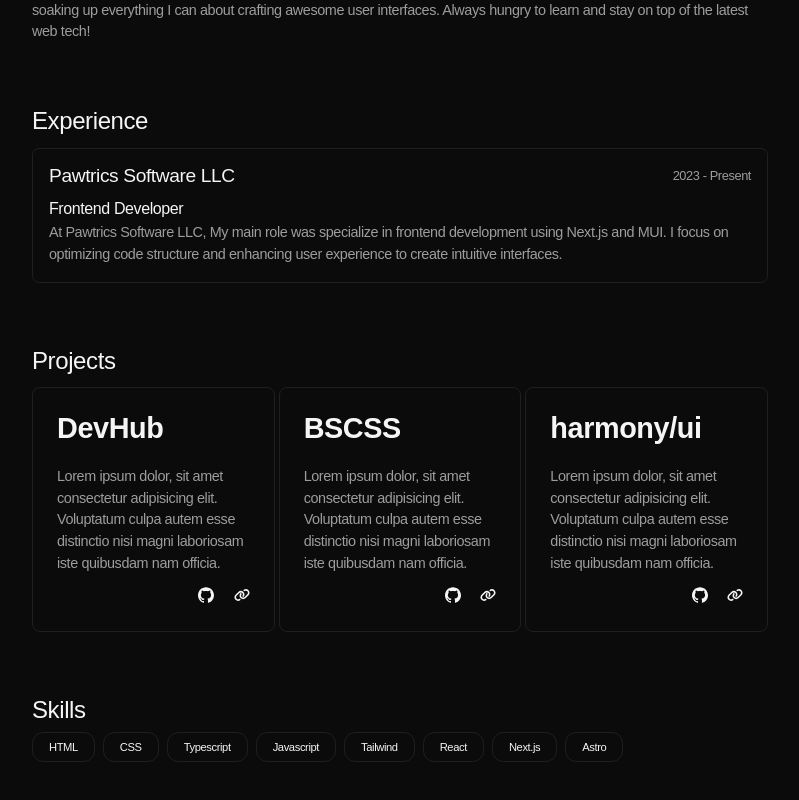
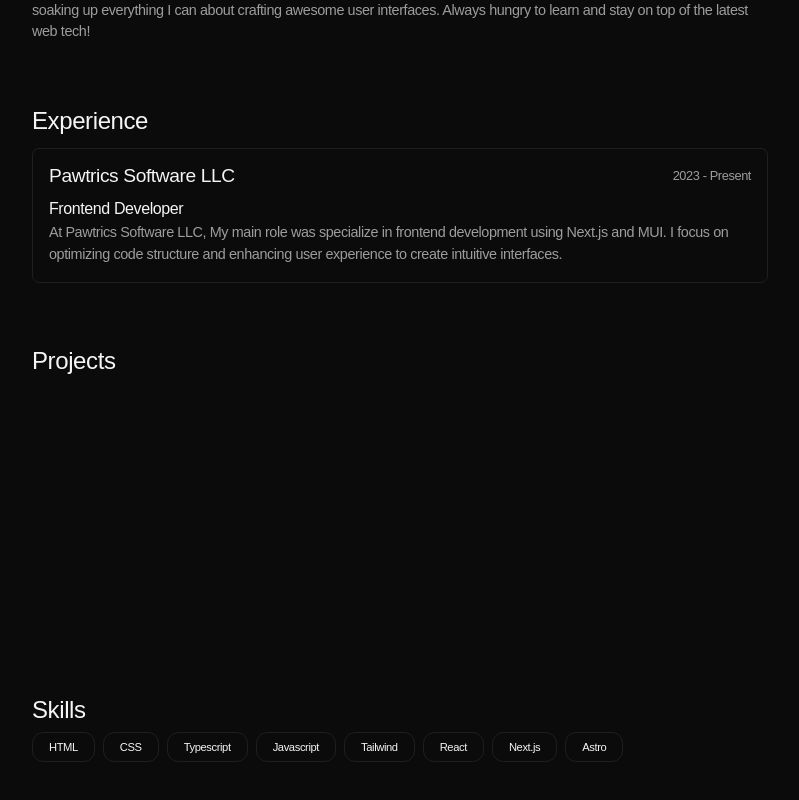
Before and after one commit to figueroaignacio/portfolio, a React (Vite) app: page / in a window 1280 px wide. Shown: the part 412-1212 px from the top of the page, without its empty margins (240-1039 px from the left). Built offline with nearby package versions, Linux system fonts and the light colour scheme.

Commit message:
feat: adding simple animation scroll

```diff
--- a/src/components/Badge/Badge.tsx
+++ b/src/components/Badge/Badge.tsx
@@ -7,7 +7,7 @@ import styles from "./Badge.module.css";
 
 export function Badge({ skill }: BadgeProps) {
   return (
-    <div className={styles.badge}>
+    <div className={`${styles.badge}`}>
       <span>{skill}</span>
     </div>
   );
--- a/src/components/ProjectCard/ProjectCard.module.css
+++ b/src/components/ProjectCard/ProjectCard.module.css
@@ -1,3 +1,4 @@
+/* ProjectCard.module.css */
 .projectCard {
   display: flex;
   flex-direction: column;
@@ -5,13 +6,12 @@
   border: 1px solid #201f1f;
   padding: 1.5rem;
   border-radius: 0.5rem;
-  transition: transform 0.3s cubic-bezier(0.175, 0.885, 0.32, 1.275),
-    box-shadow 0.3s cubic-bezier(0.175, 0.885, 0.32, 1.275);
+  transition: background 0.2s ease;
 }
 
 .projectCard:hover {
-  transform: translateY(-0.125rem);
   box-shadow: 0 0.25rem 0.75rem rgba(0, 0, 0, 0.15);
+  background-color: rgba(37, 37, 37, 0.2);
 }
 
 .projectsName {
--- a/src/components/ProjectCard/ProjectCard.tsx
+++ b/src/components/ProjectCard/ProjectCard.tsx
@@ -22,7 +22,7 @@ export function ProjectCard({
     <a
       href={url}
       title={name}
-      className={styles.projectCard}
+      className={`${styles.projectCard} fade`}
       target="_blank"
       rel="noopener noreferrer"
     >
--- a/src/index.css
+++ b/src/index.css
@@ -72,3 +72,31 @@ p {
   -ms-border-radius: 0.375rem;
   -o-border-radius: 0.375rem;
 }
+
+.fade {
+  animation: linear fade both;
+  -webkit-animation: linear fade both;
+  animation-range: entry 40% cover 30%;
+  animation-timeline: view();
+}
+
+@keyframes fade {
+  from {
+    opacity: 0;
+    transform: scale(0.9);
+    scale-webkit-transform: scale;
+    -moz-transform: scale(0.9);
+    -ms-transform: scale(0.9);
+    -o-transform: scale(0.9);
+    -webkit-transform: scale(0.9);
+  }
+  to {
+    opacity: 1;
+    transform: scale(1);
+    scale-webkit-transform: scale;
+    -moz-transform: scale(1);
+    -ms-transform: scale(1);
+    -o-transform: scale(1);
+    -webkit-transform: scale(1);
+  }
+}
```
